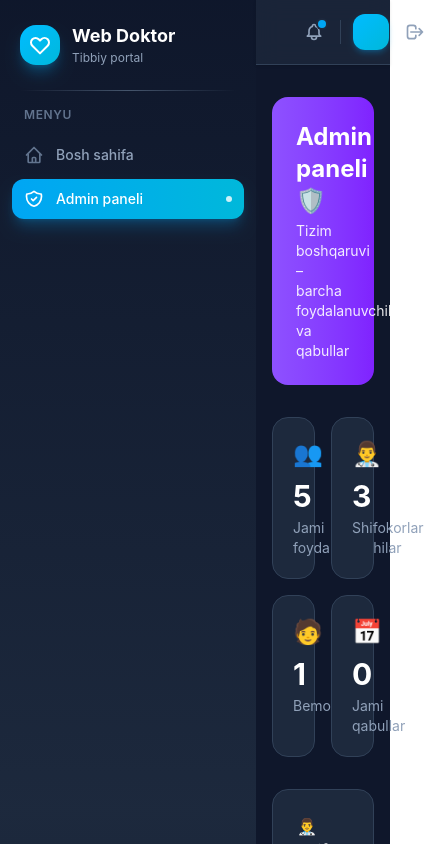
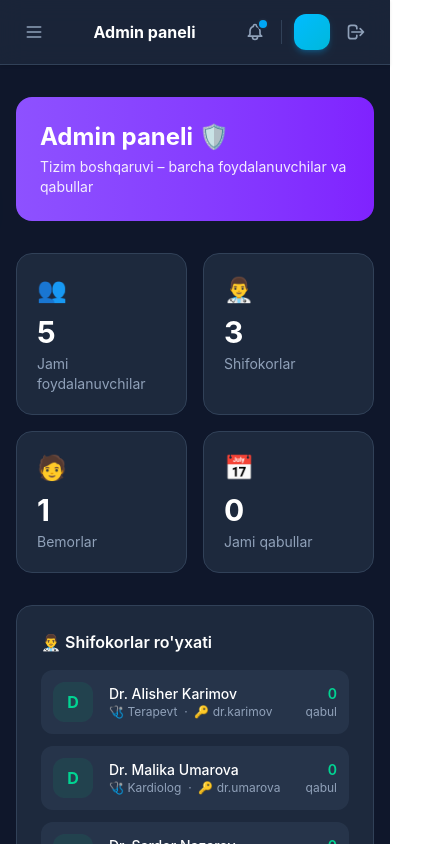
Before and after one commit to webdunyosi/web-doktor, a React (Vite) app: page /admin in a window 390 px wide. Shown: the top 844 px of the page, 433 px wide, since content can reach past the window. Built offline with nearby package versions, Linux system fonts and the light colour scheme; no server answers; sample sign-in values are in the browser's storage.

Commit message:
changed responsive mobile

```diff
--- a/src/components/layout/Header.jsx
+++ b/src/components/layout/Header.jsx
@@ -8,7 +8,7 @@ const PAGE_TITLES = {
   '/admin': { title: 'Admin paneli', subtitle: 'Tizim boshqaruvi' },
 };
 
-export default function Header() {
+export default function Header({ onMenuToggle }) {
   const { user, logout } = useAuth();
   const navigate = useNavigate();
   const location = useLocation();
@@ -29,7 +29,18 @@ export default function Header() {
 
   return (
     <header className="bg-slate-800/80 backdrop-blur-md border-b border-slate-700 sticky top-0 z-40 shadow-sm">
-      <div className="px-6 h-16 flex items-center justify-between gap-4">
+      <div className="px-4 sm:px-6 h-16 flex items-center justify-between gap-4">
+        {/* Hamburger menu button (mobile only) */}
+        <button
+          onClick={onMenuToggle}
+          className="md:hidden w-9 h-9 flex items-center justify-center rounded-xl text-slate-400 hover:text-slate-200 hover:bg-slate-700 transition-all duration-200 flex-shrink-0"
+          aria-label="Menyuni ochish"
+        >
+          <svg className="w-5 h-5" fill="none" viewBox="0 0 24 24" stroke="currentColor">
+            <path strokeLinecap="round" strokeLinejoin="round" strokeWidth={2} d="M4 6h16M4 12h16M4 18h16" />
+          </svg>
+        </button>
+
         {/* Page title */}
         <div className="min-w-0">
           <h1 className="text-base font-bold text-white leading-tight truncate">{page.title}</h1>
--- a/src/components/layout/Layout.jsx
+++ b/src/components/layout/Layout.jsx
@@ -1,12 +1,24 @@
+import { useState } from 'react';
 import Header from './Header';
 import Sidebar from './Sidebar';
 
 export default function Layout({ children }) {
+  const [sidebarOpen, setSidebarOpen] = useState(false);
+
   return (
     <div className="flex min-h-screen bg-slate-900">
-      <Sidebar />
+      {/* Mobile overlay */}
+      {sidebarOpen && (
+        <div
+          className="fixed inset-0 z-30 bg-black/60 md:hidden"
+          onClick={() => setSidebarOpen(false)}
+        />
+      )}
+
+      <Sidebar isOpen={sidebarOpen} onClose={() => setSidebarOpen(false)} />
+
       <div className="flex-1 flex flex-col min-w-0">
-        <Header />
+        <Header onMenuToggle={() => setSidebarOpen((v) => !v)} />
         {children}
       </div>
     </div>
--- a/src/components/layout/Sidebar.jsx
+++ b/src/components/layout/Sidebar.jsx
@@ -80,7 +80,7 @@ const ADMIN_NAV = [
   },
 ];
 
-export default function Sidebar() {
+export default function Sidebar({ isOpen, onClose }) {
   const { user, logout } = useAuth();
   const navigate = useNavigate();
   const location = useLocation();
@@ -101,10 +101,16 @@ export default function Sidebar() {
     'from-sky-400 to-cyan-500';
 
   return (
-    <aside className="w-64 flex-shrink-0 flex flex-col min-h-screen bg-gradient-to-b from-slate-900 via-slate-800 to-slate-900">
+    <aside className={`
+      fixed inset-y-0 left-0 z-40 w-64 flex-shrink-0 flex flex-col min-h-screen
+      bg-gradient-to-b from-slate-900 via-slate-800 to-slate-900
+      transform transition-transform duration-300 ease-in-out
+      md:static md:translate-x-0
+      ${isOpen ? 'translate-x-0' : '-translate-x-full'}
+    `}>
       {/* Logo */}
-      <div className="px-5 py-6">
-        <Link to="/dashboard" className="flex items-center gap-3">
+      <div className="px-5 py-6 flex items-center justify-between">
+        <Link to="/dashboard" onClick={onClose} className="flex items-center gap-3">
           <div className="w-10 h-10 bg-gradient-to-br from-sky-400 to-cyan-500 rounded-2xl flex items-center justify-center shadow-lg shadow-sky-500/30">
             <svg className="w-6 h-6 text-white" fill="none" viewBox="0 0 24 24" stroke="currentColor">
               <path strokeLinecap="round" strokeLinejoin="round" strokeWidth={2}
@@ -116,6 +122,16 @@ export default function Sidebar() {
             <p className="text-slate-400 text-xs mt-0.5">Tibbiy portal</p>
           </div>
         </Link>
+        {/* Close button (mobile only) */}
+        <button
+          onClick={onClose}
+          className="md:hidden w-8 h-8 flex items-center justify-center rounded-xl text-slate-400 hover:text-slate-200 hover:bg-slate-700 transition-all"
+          aria-label="Yopish"
+        >
+          <svg className="w-5 h-5" fill="none" viewBox="0 0 24 24" stroke="currentColor">
+            <path strokeLinecap="round" strokeLinejoin="round" strokeWidth={2} d="M6 18L18 6M6 6l12 12" />
+          </svg>
+        </button>
       </div>
 
       {/* Divider */}
@@ -130,6 +146,7 @@ export default function Sidebar() {
             <Link
               key={to}
               to={to}
+              onClick={onClose}
               className={`flex items-center gap-3 px-3 py-2.5 rounded-xl text-sm font-medium transition-all duration-200 ${
                 active
                   ? 'bg-gradient-to-r from-sky-500 to-cyan-500 text-white shadow-lg shadow-sky-500/25'
--- a/src/pages/BookingPage.jsx
+++ b/src/pages/BookingPage.jsx
@@ -25,7 +25,7 @@ export default function BookingPage() {
 
         <div className="flex flex-col lg:flex-row gap-6">
           {/* Doctor list */}
-          <div className="lg:w-72 flex-shrink-0">
+          <div className="lg:w-72 shrink-0">
             <h2 className="text-sm font-semibold text-slate-400 uppercase tracking-wider mb-3">
               Shifokorlar
             </h2>
@@ -41,7 +41,7 @@ export default function BookingPage() {
                   }`}
                 >
                   <div className="flex items-center gap-3">
-                    <div className={`w-10 h-10 rounded-xl flex items-center justify-center flex-shrink-0 ${
+                    <div className={`w-10 h-10 rounded-xl flex items-center justify-center shrink-0 ${
                       selectedDoctor.id === doc.id ? 'bg-white/20' : 'bg-sky-500/10'
                     }`}>
                       <svg className={`w-5 h-5 ${selectedDoctor.id === doc.id ? 'text-white' : 'text-sky-400'}`}
```
